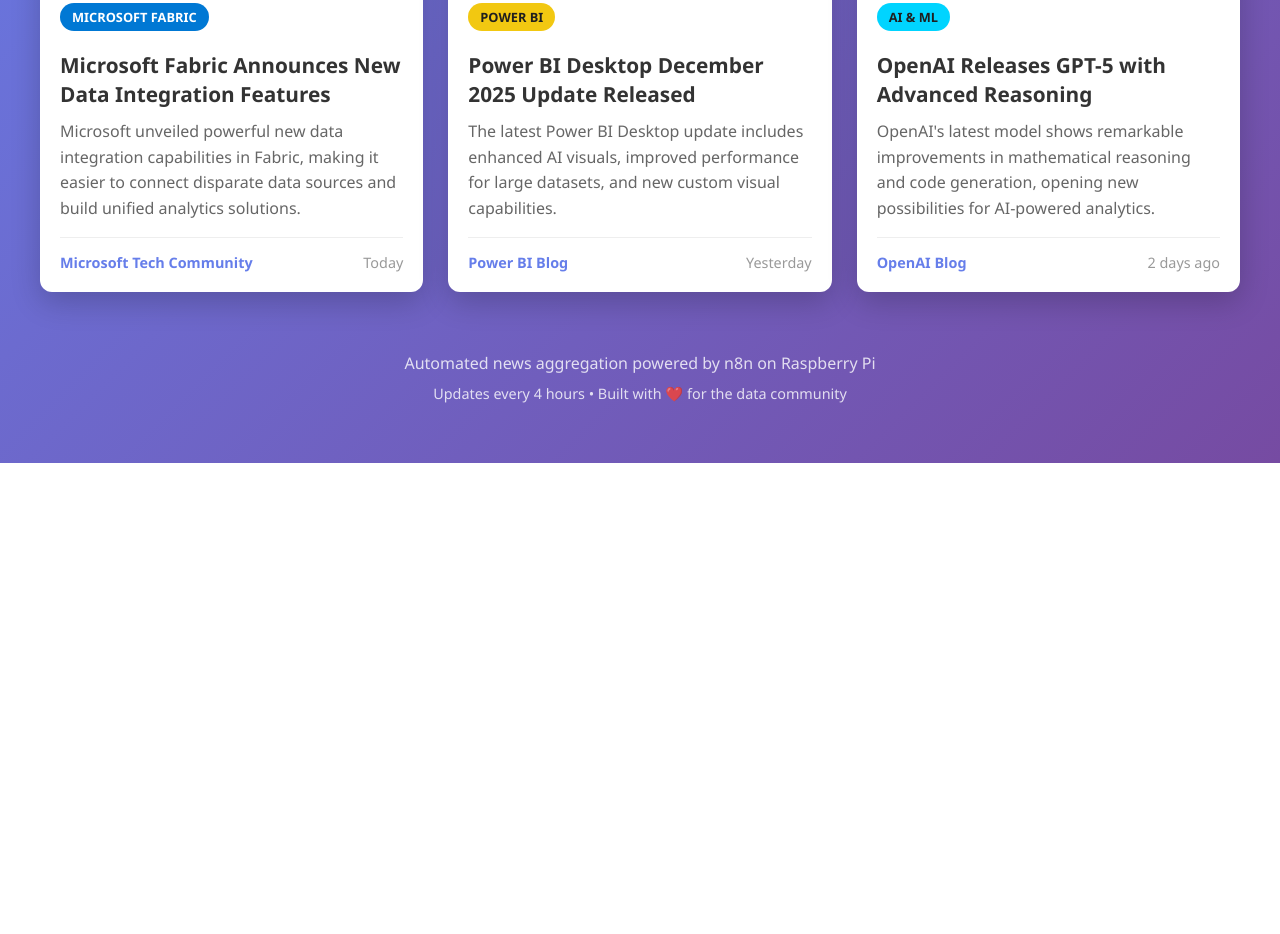
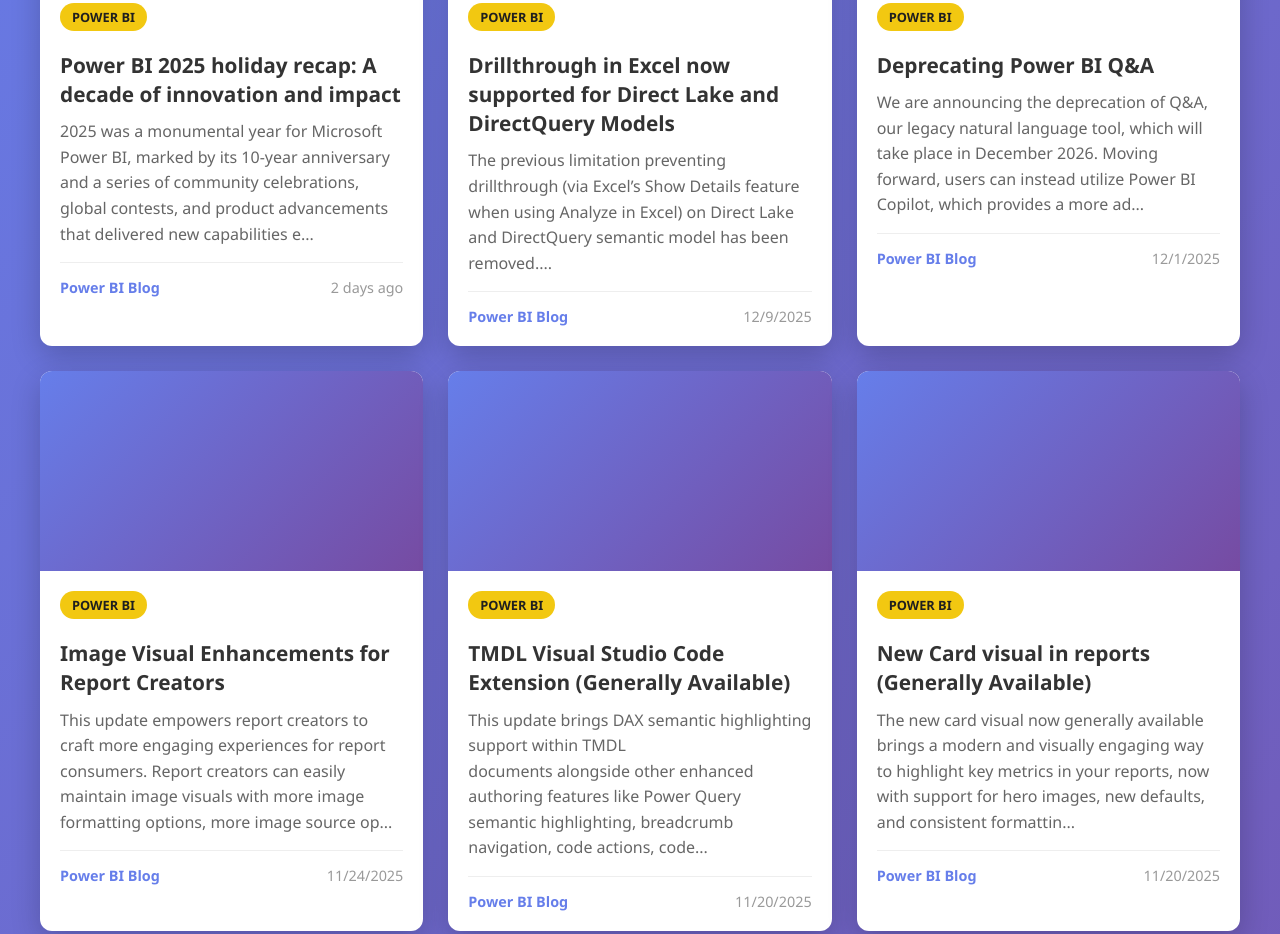
Before and after one commit to Emil-invisiBI/Ai-Bi-News, a plain HTML site: page index.html in a window 1280 px wide. Shown: the part 468-1402 px from the top of the page. Before the commit the page ends 931 px from the top, so only its background shows below. Drawn offline with Linux system fonts and the light colour scheme.

Commit message:
Auto-update news

```diff
--- a/index.html
+++ b/index.html
@@ -6,55 +6,24 @@
     <title>AI & BI News Hub | Power BI & Microsoft Fabric</title>
     <meta name="description" content="Latest news and updates on Power BI, Microsoft Fabric, and AI technologies">
     <style>
-        * {
-            margin: 0;
-            padding: 0;
-            box-sizing: border-box;
-        }
-
+        * { margin: 0; padding: 0; box-sizing: border-box; }
         body {
             font-family: 'Segoe UI', Tahoma, Geneva, Verdana, sans-serif;
             background: linear-gradient(135deg, #667eea 0%, #764ba2 100%);
             min-height: 100vh;
             padding: 20px;
         }
-
-        .container {
-            max-width: 1200px;
-            margin: 0 auto;
-        }
-
-        header {
-            text-align: center;
-            color: white;
-            padding: 40px 20px;
-        }
-
-        h1 {
-            font-size: 3em;
-            margin-bottom: 10px;
-            text-shadow: 2px 2px 4px rgba(0,0,0,0.3);
-        }
-
-        .subtitle {
-            font-size: 1.2em;
-            opacity: 0.9;
-            margin-bottom: 10px;
-        }
-
-        .last-updated {
-            font-size: 0.9em;
-            opacity: 0.8;
-            margin-top: 10px;
-        }
-
+        .container { max-width: 1200px; margin: 0 auto; }
+        header { text-align: center; color: white; padding: 40px 20px; }
+        h1 { font-size: 3em; margin-bottom: 10px; text-shadow: 2px 2px 4px rgba(0,0,0,0.3); }
+        .subtitle { font-size: 1.2em; opacity: 0.9; margin-bottom: 10px; }
+        .last-updated { font-size: 0.9em; opacity: 0.8; margin-top: 10px; }
         .news-grid {
             display: grid;
             grid-template-columns: repeat(auto-fill, minmax(350px, 1fr));
             gap: 25px;
             padding: 20px 0;
         }
-
         .news-card {
             background: white;
             border-radius: 12px;
@@ -63,23 +32,17 @@
             transition: transform 0.3s ease, box-shadow 0.3s ease;
             cursor: pointer;
         }
-
         .news-card:hover {
             transform: translateY(-5px);
             box-shadow: 0 15px 40px rgba(0,0,0,0.3);
         }
-
         .news-image {
             width: 100%;
             height: 200px;
             object-fit: cover;
             background: linear-gradient(135deg, #667eea 0%, #764ba2 100%);
         }
-
-        .news-content {
-            padding: 20px;
-        }
-
+        .news-content { padding: 20px; }
         .news-category {
             display: inline-block;
             padding: 5px 12px;
@@ -89,22 +52,9 @@
             margin-bottom: 10px;
             text-transform: uppercase;
         }
-
-        .category-powerbi {
-            background: #f2c811;
-            color: #1f1f1f;
-        }
-
-        .category-fabric {
-            background: #0078d4;
-            color: white;
-        }
-
-        .category-ai {
-            background: #00d4ff;
-            color: #1f1f1f;
-        }
-
+        .category-powerbi { background: #f2c811; color: #1f1f1f; }
+        .category-fabric { background: #0078d4; color: white; }
+        .category-ai { background: #00d4ff; color: #1f1f1f; }
         .news-title {
             font-size: 1.3em;
             font-weight: bold;
@@ -112,13 +62,7 @@
             color: #333;
             line-height: 1.4;
         }
-
-        .news-description {
-            color: #666;
-            line-height: 1.6;
-            margin: 10px 0;
-        }
-
+        .news-description { color: #666; line-height: 1.6; margin: 10px 0; }
         .news-meta {
             display: flex;
             justify-content: space-between;
@@ -129,34 +73,11 @@
             font-size: 0.9em;
             color: #999;
         }
-
-        .news-source {
-            font-weight: 600;
-            color: #667eea;
-        }
-
-        .footer {
-            text-align: center;
-            color: white;
-            padding: 40px 20px;
-            opacity: 0.8;
-        }
-
-        .loading {
-            text-align: center;
-            color: white;
-            padding: 40px;
-            font-size: 1.2em;
-        }
-
+        .news-source { font-weight: 600; color: #667eea; }
+        .footer { text-align: center; color: white; padding: 40px 20px; opacity: 0.8; }
         @media (max-width: 768px) {
-            h1 {
-                font-size: 2em;
-            }
-
-            .news-grid {
-                grid-template-columns: 1fr;
-            }
+            h1 { font-size: 2em; }
+            .news-grid { grid-template-columns: 1fr; }
         }
     </style>
 </head>
@@ -167,85 +88,124 @@
             <div class="subtitle">Power BI • Microsoft Fabric • Artificial Intelligence</div>
             <div class="last-updated" id="lastUpdated">Last updated: Loading...</div>
         </header>
-
-        <div class="loading" id="loading">Loading latest news...</div>
-
         <div class="news-grid" id="newsGrid"></div>
-
         <footer class="footer">
             <p>Automated news aggregation powered by n8n on Raspberry Pi</p>
             <p style="margin-top: 10px; font-size: 0.9em;">Updates every 4 hours • Built with ❤️ for the data community</p>
         </footer>
     </div>
-
     <script>
-        // This will be replaced by n8n with actual news data
         const newsData = [
   {
-                title: "Microsoft Fabric Announces New Data Integration Features",
-                description: "Microsoft unveiled powerful new data integration capabilities in Fabric, making it easier to connect disparate data sources and build unified analytics solutions.",
-                category: "fabric",
-                source: "Microsoft Tech Community",
-                date: "2025-12-18",
-                url: "https://techcommunity.microsoft.com/",
-                image: null
+    "title": "Power BI 2025 holiday recap: A decade of innovation and impact",
+    "description": "2025 was a monumental year for Microsoft Power BI, marked by its 10-year anniversary and a series of community celebrations, global contests, and product advancements that delivered new capabilities e...",
+    "category": "powerbi",
+    "source": "Power BI Blog",
+    "date": "2025-12-16T09:00:00.000Z",
+    "url": "https://powerbi.microsoft.com/en-us/blog/power-bi-2025-holiday-recap-a-decade-of-innovation-and-impact/",
+    "image": null
   },
   {
-                title: "Power BI Desktop December 2025 Update Released",
-                description: "The latest Power BI Desktop update includes enhanced AI visuals, improved performance for large datasets, and new custom visual capabilities.",
-                category: "powerbi",
-                source: "Power BI Blog",
-                date: "2025-12-17",
-                url: "https://powerbi.microsoft.com/blog/",
-                image: null
+    "title": "Drillthrough in Excel now supported for Direct Lake and DirectQuery Models",
+    "description": "The previous limitation preventing drillthrough (via Excel’s Show Details feature when using Analyze in Excel) on Direct Lake and DirectQuery semantic model has been removed....",
+    "category": "powerbi",
+    "source": "Power BI Blog",
+    "date": "2025-12-09T13:27:42.000Z",
+    "url": "https://powerbi.microsoft.com/en-us/blog/drillthrough-in-excel-now-supported-for-direct-lake-and-directquery-models/",
+    "image": null
   },
   {
-                title: "OpenAI Releases GPT-5 with Advanced Reasoning",
-                description: "OpenAI's latest model shows remarkable improvements in mathematical reasoning and code generation, opening new possibilities for AI-powered analytics.",
-                category: "ai",
-                source: "OpenAI Blog",
-                date: "2025-12-16",
-                url: "https://openai.com/blog/",
-                image: null
+    "title": "Deprecating Power BI Q&amp;A",
+    "description": "We are announcing the deprecation of Q&A, our legacy natural language tool, which will take place in December 2026. Moving forward, users can instead utilize Power BI Copilot, which provides a more ad...",
+    "category": "powerbi",
+    "source": "Power BI Blog",
+    "date": "2025-12-01T10:00:00.000Z",
+    "url": "https://powerbi.microsoft.com/en-us/blog/deprecating-power-bi-qa/",
+    "image": null
+  },
+  {
+    "title": "Image Visual Enhancements for Report Creators",
+    "description": "This update empowers report creators to craft more engaging experiences for report consumers. Report creators can easily maintain image visuals with more image formatting options, more image source op...",
+    "category": "powerbi",
+    "source": "Power BI Blog",
+    "date": "2025-11-24T10:00:00.000Z",
+    "url": "https://powerbi.microsoft.com/en-us/blog/image-visual-enhancements-for-report-creators/",
+    "image": null
+  },
+  {
+    "title": "TMDL Visual Studio Code Extension (Generally Available)",
+    "description": "This update brings DAX semantic highlighting support within TMDL documents alongside other enhanced authoring features like Power Query semantic highlighting, breadcrumb navigation, code actions, code...",
+    "category": "powerbi",
+    "source": "Power BI Blog",
+    "date": "2025-11-20T13:36:00.000Z",
+    "url": "https://powerbi.microsoft.com/en-us/blog/tmdl-visual-studio-code-extension-generally-available/",
+    "image": null
+  },
+  {
+    "title": "New Card visual in reports (Generally Available)",
+    "description": "The new card visual now generally available brings a modern and visually engaging way to highlight key metrics in your reports, now with support for hero images, new defaults, and consistent formattin...",
+    "category": "powerbi",
+    "source": "Power BI Blog",
+    "date": "2025-11-20T13:00:00.000Z",
+    "url": "https://powerbi.microsoft.com/en-us/blog/deep-dive-into-the-new-card-visual-in-reports-generally-available/",
+    "image": null
+  },
+  {
+    "title": "Standalone Copilot in Power BI mobile apps: Chat with your data anytime anywhere (Preview)",
+    "description": "We’re excited to announce the release of the Standalone Copilot experience in Power BI Mobile apps! Copilot in Power BI on mobile is a new way to get insights from your Power BI data. You no longer ha...",
+    "category": "powerbi",
+    "source": "Power BI Blog",
+    "date": "2025-11-19T15:19:34.000Z",
+    "url": "https://powerbi.microsoft.com/en-us/blog/standalone-copilot-in-power-bi-mobile-apps-chat-with-your-data-anytime-anywhere-preview/",
+    "image": null
+  },
+  {
+    "title": "Bringing Context Aware Intelligence to Power BI",
+    "description": "Ten years ago, Power BI entered the market and transformed how businesses interact with data. Before self-service BI, business users waited days, sometimes weeks, for IT teams to build reports and ans...",
+    "category": "powerbi",
+    "source": "Power BI Blog",
+    "date": "2025-11-18T10:30:00.000Z",
+    "url": "https://powerbi.microsoft.com/en-us/blog/bringing-context-aware-intelligence-to-power-bi/",
+    "image": null
+  },
+  {
+    "title": "Power BI November 2025 Feature Summary",
+    "description": "The November 2025 Power BI feature update brings several important announcements and enhancements across the platform. Key highlights include the deprecation of R and Python visuals in the Embed for y...",
+    "category": "powerbi",
+    "source": "Power BI Blog",
+    "date": "2025-11-18T09:00:00.000Z",
+    "url": "https://powerbi.microsoft.com/en-us/blog/power-bi-november-2025-feature-summary/",
+    "image": null
+  },
+  {
+    "title": "PBIR will become the default Power BI Report Format &#8211; Get Ready for the Transition",
+    "description": "Starting in January 2026, all new reports created in both Power BI Service and Desktop will use the PBIR format by default, and existing reports will be automatically converted to PBIR when edited and...",
+    "category": "powerbi",
+    "source": "Power BI Blog",
+    "date": "2025-11-17T08:00:00.000Z",
+    "url": "https://powerbi.microsoft.com/en-us/blog/pbir-will-become-the-default-power-bi-report-format-get-ready-for-the-transition/",
+    "image": null
   }
 ];
 
         function getCategoryClass(category) {
-            const map = {
-                'powerbi': 'category-powerbi',
-                'fabric': 'category-fabric',
-                'ai': 'category-ai'
-            };
+            const map = { 'powerbi': 'category-powerbi', 'fabric': 'category-fabric', 'ai': 'category-ai' };
             return map[category] || 'category-ai';
         }
-
         function getCategoryName(category) {
-            const map = {
-                'powerbi': 'Power BI',
-                'fabric': 'Microsoft Fabric',
-                'ai': 'AI & ML'
-            };
+            const map = { 'powerbi': 'Power BI', 'fabric': 'Microsoft Fabric', 'ai': 'AI & ML' };
             return map[category] || category;
         }
-
         function formatDate(dateString) {
             const date = new Date(dateString);
             const now = new Date();
-            const diffTime = Math.abs(now - date);
-            const diffDays = Math.floor(diffTime / (1000 * 60 * 60 * 24));
-
+            const diffDays = Math.floor(Math.abs(now - date) / (1000 * 60 * 60 * 24));
             if (diffDays === 0) return 'Today';
             if (diffDays === 1) return 'Yesterday';
-            if (diffDays < 7) return `${diffDays} days ago`;
+            if (diffDays < 7) return diffDays + ' days ago';
             return date.toLocaleDateString();
         }
-
-        function renderNews() {
         const grid = document.getElementById('newsGrid');
-            const loading = document.getElementById('loading');
-
-            loading.style.display = 'none';
-
         grid.innerHTML = newsData.map(item => `
             <div class="news-card" onclick="window.open('${item.url}', '_blank')">
                 ${item.image ? `<img src="${item.image}" alt="${item.title}" class="news-image">` : '<div class="news-image"></div>'}
@@ -262,13 +222,7 @@
                 </div>
             </div>
         `).join('');
-
-            document.getElementById('lastUpdated').textContent =
-                `Last updated: ${new Date().toLocaleString()}`;
-        }
-
-        // Render the news on page load
-        renderNews();
+        document.getElementById('lastUpdated').textContent = 'Last updated: ' + new Date().toLocaleString();
     </script>
 </body>
 </html>
```
Lines whose indentation alone changed are shown as unchanged.
